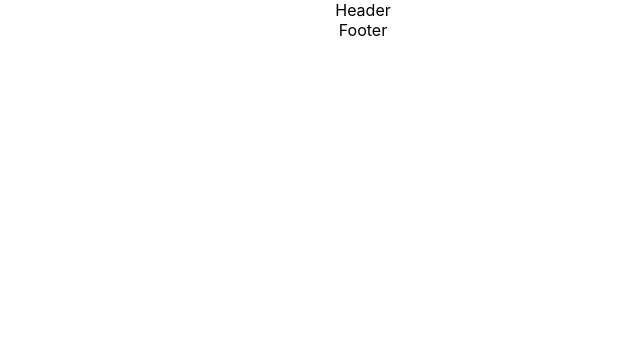
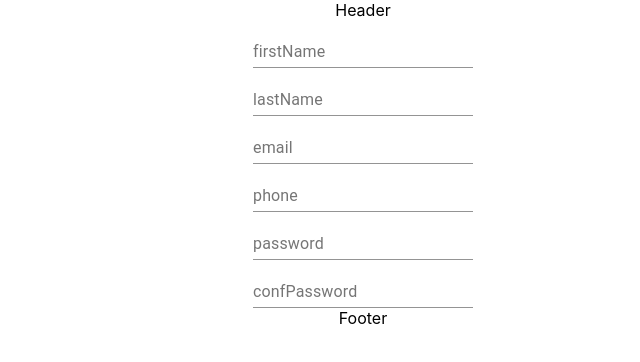
Before and after one commit to Lv-465-Java/TBRM.client, a React (Create React App) app: page /register in a window 1280 px wide. Shown: the top 362 px of the page, without its empty margins (277-917 px from the left). Built offline with nearby package versions, Linux system fonts and the light colour scheme.

Commit message:
add registration form

```diff
--- /dev/null
+++ b/src/components/registrationForm/registrationForm.js
@@ -0,0 +1,68 @@
+import React, { Component } from "react";
+import TextField from "../inputField/inputField";
+
+class RegistrationForm extends Component{
+
+    state = {
+        firstName: undefined,
+        lastName: undefined,
+        email: undefined,
+        phone: undefined,
+        password: undefined,
+        confPassword: undefined
+    }
+    onChangeFirstName = (event) => {
+        this.setState({
+            firstName: event.target.value
+        })
+    }
+
+    onChangeLastName = (event) => {
+        this.setState({
+            lastName: event.target.value
+        })
+    }
+    onChangeEmail = (event) => {
+        this.setState({
+            email: event.target.value
+        })
+    }
+    onChangePhone = (event) => {
+        this.setState({
+            phone: event.target.value
+        })
+    }
+
+    onChangePassword = (event) => {
+        this.setState({
+            password: event.target.value
+        })
+    }
+
+    onChangeConfPassword = (event) => {
+        this.setState({
+            confPassword: event.target.value
+        })
+    }
+
+    render() {
+        return (
+            <div>
+                <div>{this.state.firstName}</div>
+                <div>{this.state.lastName}</div>
+                <div>{this.state.email}</div>
+                <div>{this.state.phone}</div>
+                <div>{this.state.password}</div>
+                <div>{this.state.confPassword}</div>
+                <TextField type="firstName" label="firstName" onChange={this.onChangeFirstName}/>
+                <TextField type="lastName" label="lastName" onChange={this.onChangeLastName}/>
+                <TextField type="email" label="email" onChange={this.onChangeEmail}/>
+                <TextField type="phone" label="phone" onChange={this.onChangePhone}/>
+                <TextField type="password" label="password" onChange={this.onChangePassword}/>
+                <TextField type="confPassword" label="confPassword" onChange={this.onChangeConfPassword}/>
+            </div>
+        );
+    }
+
+}
+export default RegistrationForm;
--- a/src/routers.js
+++ b/src/routers.js
@@ -4,6 +4,7 @@ import { BrowserRouter } from "react-router-dom";
 import { Route, Switch } from "react-router";
 import LoginForm from "./components/loginForm/loginForm";
 import SearchResourceTemplate from "./components/search/resourceTemplate";
+import RegistrationForm from "./components/registrationForm/registrationForm";
 
 
 class Routers extends Component {
@@ -13,7 +14,7 @@ class Routers extends Component {
                 <Switch>
                     <Route path="/" exact component={LoginForm}/>
                     <Route path="/search" component={SearchResourceTemplate}/>
-                    <Route path="/"/>
+                    <Route path="/register" component={RegistrationForm}/>
                 </Switch>
             </BrowserRouter>
         );
```
